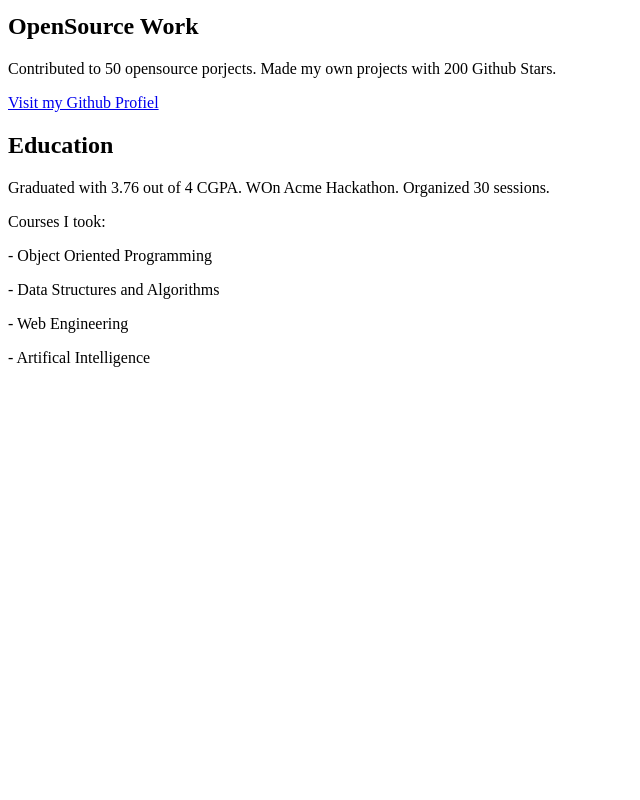
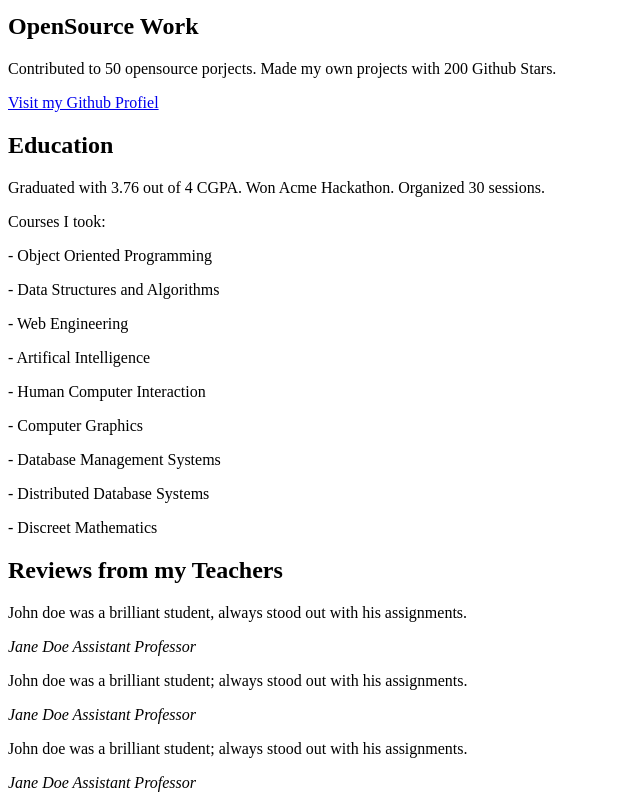
Before and after one commit to Renz-Victa/Counter-App, a plain HTML site: page index.html in a window 1280 px wide. Shown: the part 522-1322 px from the top of the page, without its empty margins (0-640 px from the left). Before the commit the page ends 905 px from the top, so only its background shows below. Drawn offline with Linux system fonts and the light colour scheme.

Commit message:
Edit index.html

```diff
--- a/index.html
+++ b/index.html
@@ -77,7 +77,7 @@
         Education
     </h2>
     <p>
-        Graduated with 3.76 out of 4 CGPA. WOn Acme Hackathon. Organized 30 sessions.
+        Graduated with 3.76 out of 4 CGPA. Won Acme Hackathon. Organized 30 sessions.
     </p>
     <p>
         Courses I took:
@@ -94,6 +94,53 @@
     <p>
         - Artifical Intelligence
     </p>
-</body>
+    <p>
+        - Human Computer Interaction
+    </p>
+    <p>
+        - Computer Graphics
+    </p>
+    <p>
+        - Database Management Systems
+    </p>
+    <p>
+        - Distributed Database Systems
+    </p>
+    <p>
+        - Discreet Mathematics
+    </p>
+
+    <h2>
+        Reviews from my Teachers
+    </h2>
+    <p>
+        John doe was a brilliant student, always stood out with his assignments.
+    </p>
+    <em>
+        Jane Doe
+    </em>
+    <em>
+        Assistant Professor
+    </em>
+    <p>
+        John doe was a brilliant student; always stood out with his assignments.
+    </p>
+    <em>
+        Jane Doe
+    </em>
+    <em>
+        Assistant Professor
+    </em>
+    <p>
+        John doe was a brilliant student; always stood out with his assignments.
+    </p>
+    <em>
+        Jane Doe
+    </em>
+    <em>
+        Assistant Professor
+    </em>
+
+    <f </body>
 
 </html>
```
